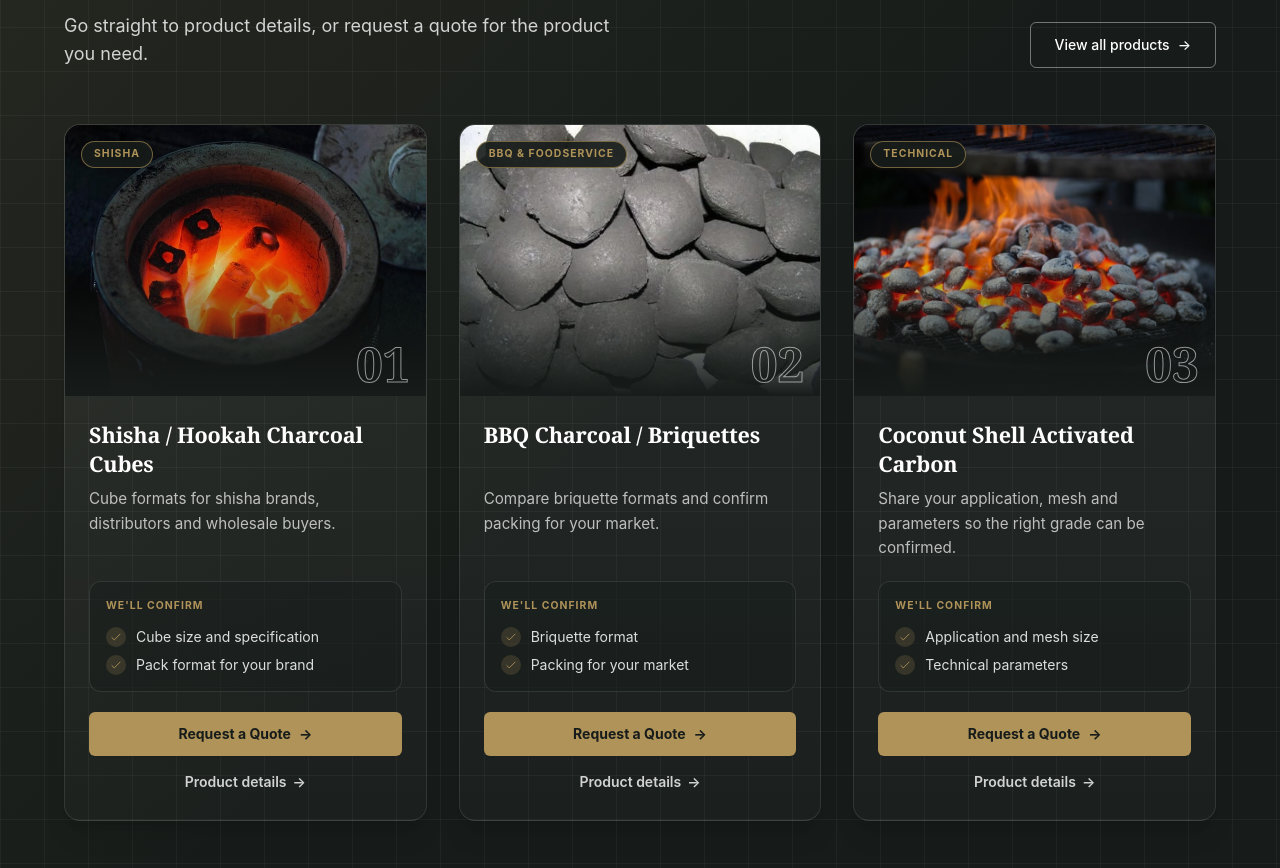
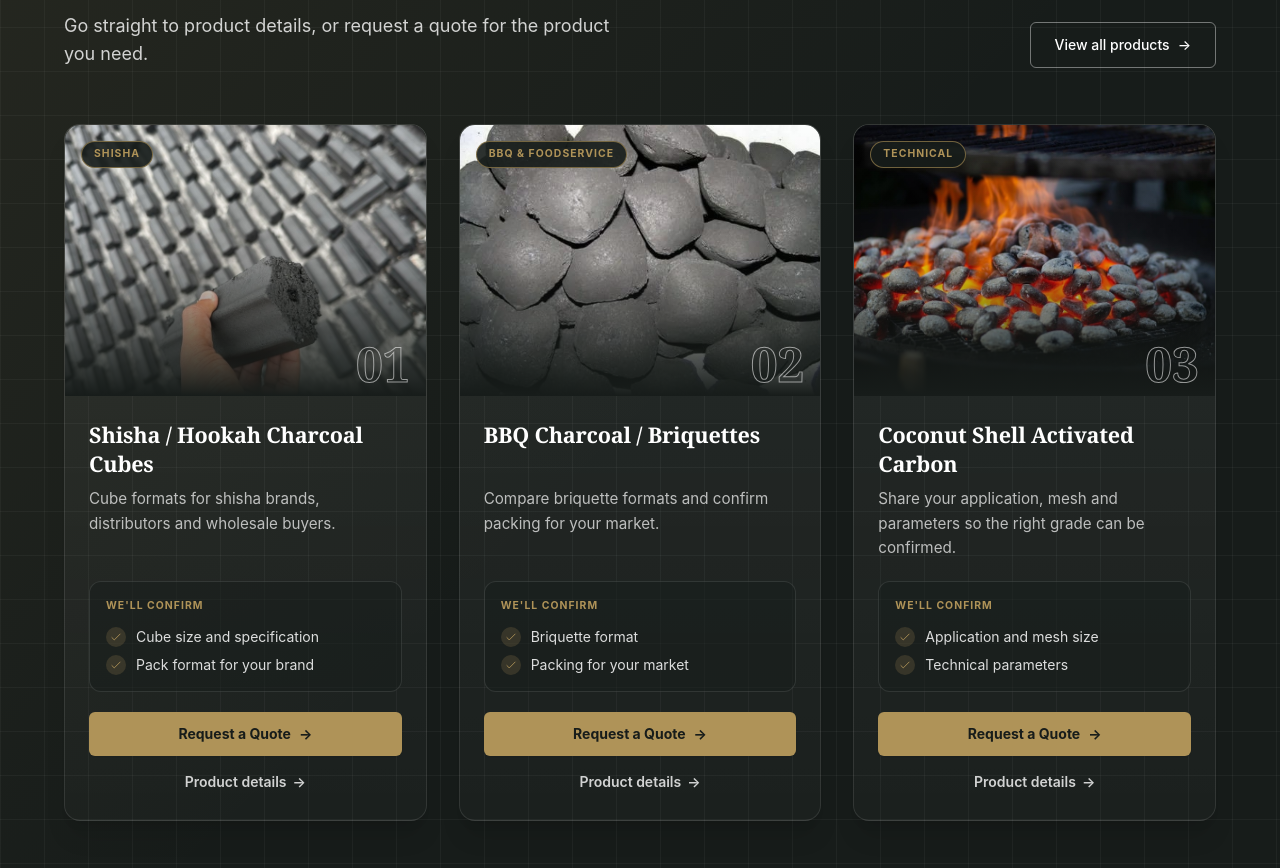
Before and after one commit to yashshingne33/shreeshyamexports, a React (Vite) app: page / in a window 1280 px wide. Shown: the part 3061-3929 px from the top of the page. Built offline with nearby package versions, Linux system fonts and the light colour scheme.

Commit message:
Updated feature product image

```diff
--- a/src/components/layout/Footer.jsx
+++ b/src/components/layout/Footer.jsx
@@ -2,6 +2,7 @@ import { Link } from "react-router-dom";
 import logoImg from "../../assets/logo.png";
 import { COMPANY, NAV_PRODUCTS, NAV_COMPANY } from "../../data/site.js";
 import { ContactLines } from "../ui.jsx";
+import { GRID_BG } from "../PageKit.jsx";
 
 /* ------------------------------------------------------------------ *
  * LINKS — the footer carries every page (per the developer plan).
--- a/src/pages/Home.jsx
+++ b/src/pages/Home.jsx
@@ -39,11 +39,6 @@ function ProductImage({ slug, alt, ratio, zoom = false, className = "" }) {
   );
 }
 
-/* ------------------------------------------------------------------ *
- * CONTENT — follows the revision brief (v1.0, Oct 2026):
- * supplier/exporter positioning, 25 years = the TEAM's experience,
- * no unsupported specs, certifications or capacity claims.
- * ------------------------------------------------------------------ */
 const FEATURES = [
   { title: "25+ Years", body: "Team experience in carbon and metallurgical fuels.", icon: "M9 12l2 2 4-4M7.835 4.697a3.42 3.42 0 001.946-.806 3.42 3.42 0 014.438 0 3.42 3.42 0 001.946.806 3.42 3.42 0 013.138 3.138 3.42 3.42 0 00.806 1.946 3.42 3.42 0 010 4.438 3.42 3.42 0 00-.806 1.946 3.42 3.42 0 01-3.138 3.138 3.42 3.42 0 00-1.946.806 3.42 3.42 0 01-4.438 0 3.42 3.42 0 00-1.946-.806 3.42 3.42 0 01-3.138-3.138 3.42 3.42 0 00-.806-1.946 3.42 3.42 0 010-4.438 3.42 3.42 0 00.806-1.946 3.42 3.42 0 013.138-3.138z" },
   { title: "Specification-Focused", body: "Products matched to your requirements and application.", icon: ICONS.shield },
@@ -59,11 +54,6 @@ const PORTFOLIO = [
   { name: "Coconut Shell Activated Carbon", slug: "activated-charcoal", use: "Presented with its own technical data, not as another charcoal shape.", technical: true },
 ];
 
-/* Portfolio grid placement per breakpoint:
- *  < sm   horizontal swipe carousel (snap)
- *  sm     2 columns, last card centred (no orphan)
- *  lg     3 + 2 centred (6-col grid, each card spans 2)
- *  xl     5 across                                              */
 const PORTFOLIO_POS = [
   "",
   "",
@@ -86,7 +76,7 @@ const WHY = [
 const FEATURED = [
   {
     name: "Shisha / Hookah Charcoal Cubes",
-    slug: "hookah-cubes",
+    slug: "hookah-shisha",
     tag: "Shisha",
     body: "Cube formats for shisha brands, distributors and wholesale buyers.",
     confirm: ["Cube size and specification", "Pack format for your brand"],
--- a/src/pages/Products.jsx
+++ b/src/pages/Products.jsx
@@ -48,11 +48,12 @@ const LOCAL_IMAGES = Object.fromEntries(
 );
 
 // Old short homepage names also work as file names.
-const FILE_ALIAS = {
-  "hookah-charcoal-cubes": "hookah-cubes",
-  "hexagonal-charcoal-briquettes": "hex-charcoal",
-  "pillow-charcoal-briquettes": "charcoal-briquette",
-  "coconut-shell-activated-carbon": "activated-charcoal",
+const FILE_ALIASES = {
+  "hookah-charcoal-cubes": ["shisha-cubes"],
+  "hexagonal-charcoal-briquettes": ["hexa-charcoal", "hex-charcoal"],
+  "pillow-charcoal-briquettes": ["charcoal-briquette"],
+  "coconut-shell-activated-carbon": ["activated-charcoal"],
+  "coconut-shell-charcoal": ["coconut-shell-charcoal"],
 };
 
 export const PRODUCT_IMG = {
@@ -64,8 +65,11 @@ export const PRODUCT_IMG = {
   "coconut-shell-charcoal": "https://media.istockphoto.com/id/1397454073/photo/coconut-shell-charcoal-background.jpg?s=612x612&w=0&k=20&c=oIbYXHV_VFGBzVNMh7tfZBVPvGnSPDbTq2J7epHpc9Y=",
 };
 
-export const imageFor = (p) =>
-  LOCAL_IMAGES[p.slug] || LOCAL_IMAGES[FILE_ALIAS[p.slug]] || PRODUCT_IMG[p.slug] || p.image || null;
+export const imageFor = (p) => {
+  const names = [p.slug, ...(FILE_ALIASES[p.slug] ?? [])];
+  const local = names.map((n) => LOCAL_IMAGES[n]).find(Boolean);
+  return local || PRODUCT_IMG[p.slug] || p.image || null;
+};
 
 export function ProductPhoto({ product, className = "", imgClass = "", eager = false }) {
   const [failed, setFailed] = useState(false);
```
